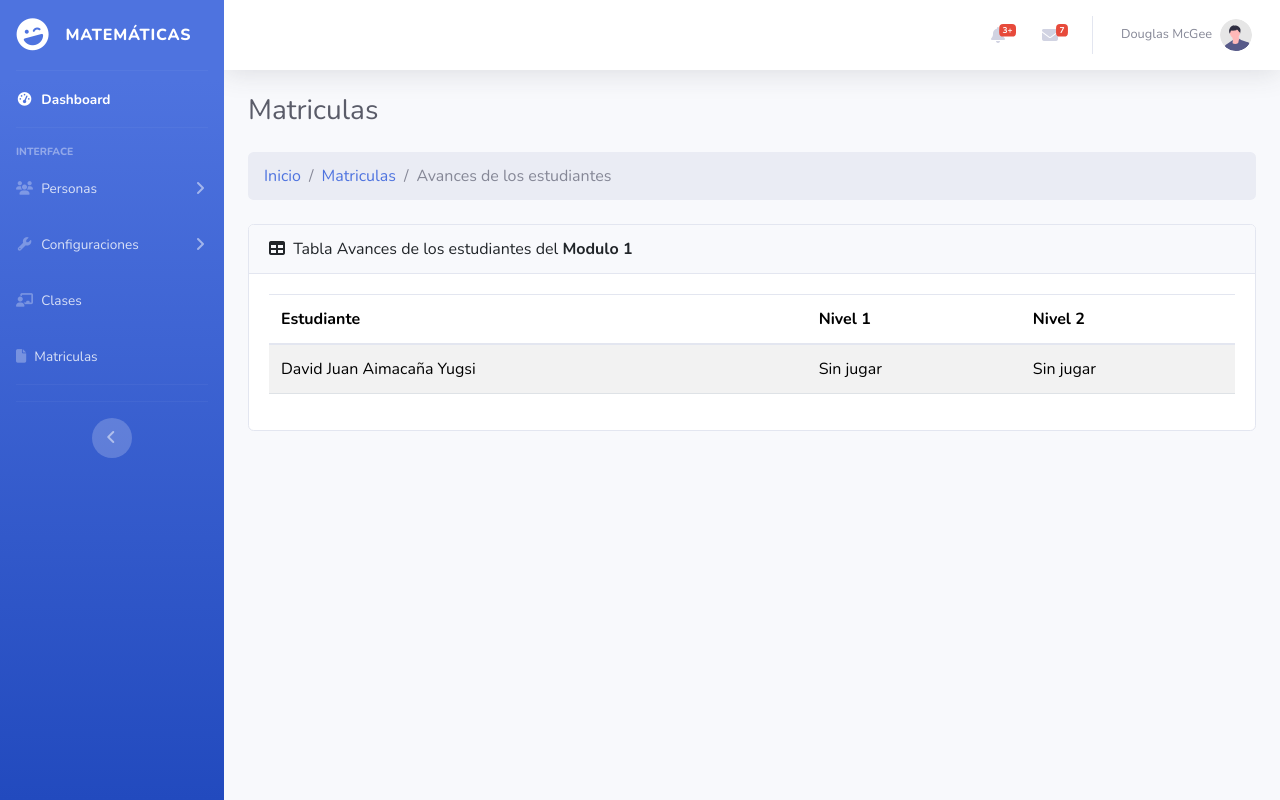
After one commit to Dafaild25/project_matematicas, a Django app: page /avance/1/ in a window 1280 px wide. The commit adds this page. Run offline with Django 5.2, Linux system fonts and the light colour scheme; data comes from the database, SQL or seed files in the repository; both versions use the stored data as it was after the commit; data that the repository does not hold is empty; some libraries are stand-ins or nearby versions.

Commit message:
Vista de matriculas con la creacion del modulo avance

```diff
--- a/Aplicaciones/core/models.py
+++ b/Aplicaciones/core/models.py
@@ -152,3 +152,13 @@ class Matriculas(models.Model):
     mat_estado = models.BooleanField(default=True,verbose_name='Estado:')
     mat_fecha_creacion = models.DateTimeField(auto_now_add=True,verbose_name='Creado el:')
     mat_fecha_actualizacion = models.DateTimeField(auto_now=True,verbose_name='Actualizado el:')
+
+
+class Avance_Matriculados(models.Model):
+    avm_id = models.AutoField(primary_key=True)
+    fk_matricula = models.ForeignKey(Matriculas,verbose_name='Matricula',on_delete=models.CASCADE)
+    fk_nivel = models.ForeignKey(Niveles,verbose_name='Nivel',on_delete=models.CASCADE)
+    avm_nota_final = models.DecimalField(max_digits=5,decimal_places=2,null=False,verbose_name="Nota:")
+    avm_estado = models.BooleanField(default=True,verbose_name='Estado:')
+    avm_fecha_creacion = models.DateTimeField(auto_now_add=True,verbose_name='Creado el:')
+    avm_fecha_actualizacion = models.DateTimeField(auto_now=True,verbose_name='Actualizado el:')
--- /dev/null
+++ b/Aplicaciones/core/templates/avance/Index.html
@@ -0,0 +1,63 @@
+{% extends "plantillas/MasterAdmin.html" %}
+{% load static %}
+{% block title %}Avances{% endblock %}
+{% block css %}
+
+{% endblock %}
+{% block content %}
+<div class="container-fluid ">
+    <div class="d-sm-flex align-items-center justify-content-between mb-4">
+        <h1 class="h3 mb-0 text-gray-800">Matriculas</h1>
+
+
+    </div>
+
+    <ol class="breadcrumb mb-4">
+        <li class="breadcrumb-item"><a href="{% url 'inicio' %}">Inicio</a></li>
+        <li class="breadcrumb-item active"><a href="{% url 'matricula_index' %}">Matriculas</a></li>
+        <li class="breadcrumb-item active">Avances de los estudiantes</li>
+
+    </ol>
+
+    <div class="card mb-4">
+        <div class="card-header">
+            <i class="fas fa-table me-1"></i>
+            Tabla Avances de los estudiantes del <strong>{{ clase.fk_modulo.mod_nombre }}</strong>
+        </div>
+        <div class="card-body">
+            <div class="table-responsive">
+                <table class="table table-striped">
+                <thead>
+                    <tr>
+                        <th>Estudiante</th>
+                        {% for nivel in niveles %}
+                        <th>{{ nivel.niv_nombre }}</th>
+                        {% endfor %}
+                    </tr>
+                </thead>
+                <tbody>
+                    {% for fila in avance_data %}
+                    <tr>
+                        <td>
+                            {{ fila.estudiante.fk_id_persona.fk_id_usuario.first_name }}
+                            {{ fila.estudiante.fk_id_persona.per_segundo_nombre }}
+                            {{ fila.estudiante.fk_id_persona.fk_id_usuario.last_name }}
+                            {{ fila.estudiante.fk_id_persona.per_segundo_apellido }}
+                        </td>
+                        {% for nivel in fila.niveles %}
+                        <td>
+                            {{ nivel.nota }}<br>
+
+                        </td>
+                        {% endfor %}
+                    </tr>
+                    {% endfor %}
+                </tbody>
+            </table>
+            </div>
+
+
+        </div>
+    </div>
+</div>
+{% endblock %}
--- a/Aplicaciones/core/templates/plantillas/MasterAdmin.html
+++ b/Aplicaciones/core/templates/plantillas/MasterAdmin.html
@@ -107,7 +107,7 @@
         <!-- Divider -->
         <hr class="sidebar-divider" />
 
-        <!-- Heading -->
+        {% comment %} <!-- Heading -->
         <div class="sidebar-heading">Addons</div>
 
         <!-- Nav Item - Pages Collapse Menu -->
@@ -138,7 +138,7 @@
             <i class="fas fa-fw fa-table"></i>
             <span>Tables</span>
           </a>
-        </li>
+        </li> {% endcomment %}
 
         <!-- Divider -->
         <hr class="sidebar-divider d-none d-md-block" />
--- a/Aplicaciones/core/urls.py
+++ b/Aplicaciones/core/urls.py
@@ -10,6 +10,7 @@ from .views import crud_clase_views
 from .views import crud_docente_views
 from .views import crud_estudiante_views
 from .views import crud_matricula_views
+from .views import crud_avance_views
 
 
 urlpatterns = [
@@ -82,13 +83,16 @@ urlpatterns = [
 
     # Ruta para crear las matriculas
     #path('matricula/', crud_matricula_views.index, name='matricula_index'),
-    path('matricula/', crud_matricula_views.indexM, name='matricula_index'),
+    path('matricula/', crud_matricula_views.index, name='matricula_index'),
     path('matricula/detalle/<int:cla_id>', crud_matricula_views.detalle, name='matricula_detalle'),
     path('matricula/individual/', crud_matricula_views.matriculaIndividual, name='matricula_individual'),
     path('matricula/listado/<int:cla_id>/',crud_matricula_views.vista_tabla_matriculados, name='matricula_listado'),
     path('matriculas/eliminar/<int:matricula_id>/', crud_matricula_views.eliminar_matricula, name='eliminar_matricula'),
     path('matricula/importar', crud_matricula_views.importar_estudiantes_excel, name='importar_matricula_excel'),
     path('matricula/descargar-plantilla/',crud_matricula_views.descargar_plantilla_estudiantes, name='descargar_plantilla_estudiantes'),
+
+    #Ruta para ver los avnces de los estudiantes en modo administrador
+    path('avance/<int:cla_id>/', crud_avance_views.index, name='avance_index'),
 
 
 
--- /dev/null
+++ b/Aplicaciones/core/views/crud_avance_views.py
@@ -0,0 +1,44 @@
+from django.shortcuts import render
+from django.shortcuts import get_object_or_404
+from ..models import Matriculas, Matriculas, Clases,Niveles,Avance_Matriculados
+
+def index(request, cla_id):
+    clase = get_object_or_404(Clases, pk=cla_id)
+    niveles = Niveles.objects.filter(fk_modulo=clase.fk_modulo).order_by('orden')
+    matriculas = Matriculas.objects.filter(fk_clase=cla_id).order_by(
+        'fk_estudiante__fk_id_persona__fk_id_usuario__last_name',
+        'fk_estudiante__fk_id_persona__per_segundo_apellido'
+    )
+
+    data = []
+    for matricula in matriculas:
+        fila = {
+            'estudiante': matricula.fk_estudiante,
+            'niveles': []
+        }
+        for nivel in niveles:
+            avance = Avance_Matriculados.objects.filter(
+                fk_matricula=matricula,
+                fk_nivel=nivel
+            ).first()
+
+            if avance:
+                fila['niveles'].append({
+                    'nivel': nivel.niv_nombre,
+                    'nota': avance.avm_nota_final,
+                    'estado': '✅' if avance.avm_estado else '❌'
+                })
+            else:
+                fila['niveles'].append({
+                    'nivel': nivel.niv_nombre,
+                    'nota': 'Sin jugar',
+                    'estado': '—',
+                    'nivel_estado':nivel.niv_estado
+                })
+        data.append(fila)
+
+    return render(request, 'avance/Index.html', {
+        'clase': clase,
+        'niveles': niveles,
+        'avance_data': data
+    })
```
Also changed, not shown: Aplicaciones/core/templates/core/index.html (+13 -13 lines), Aplicaciones/core/templates/matricula/IndexM.html (+6 -3 lines), Aplicaciones/core/views/core_views.py (+13 -1 lines), Aplicaciones/core/views/crud_matricula_views.py (+36 -36 lines), Aplicaciones/core/migrations/0012_avance_matriculados.py (added), Aplicaciones/core/templates/plantillas/MasterEstudiante.html (deleted), db.sqlite3.
